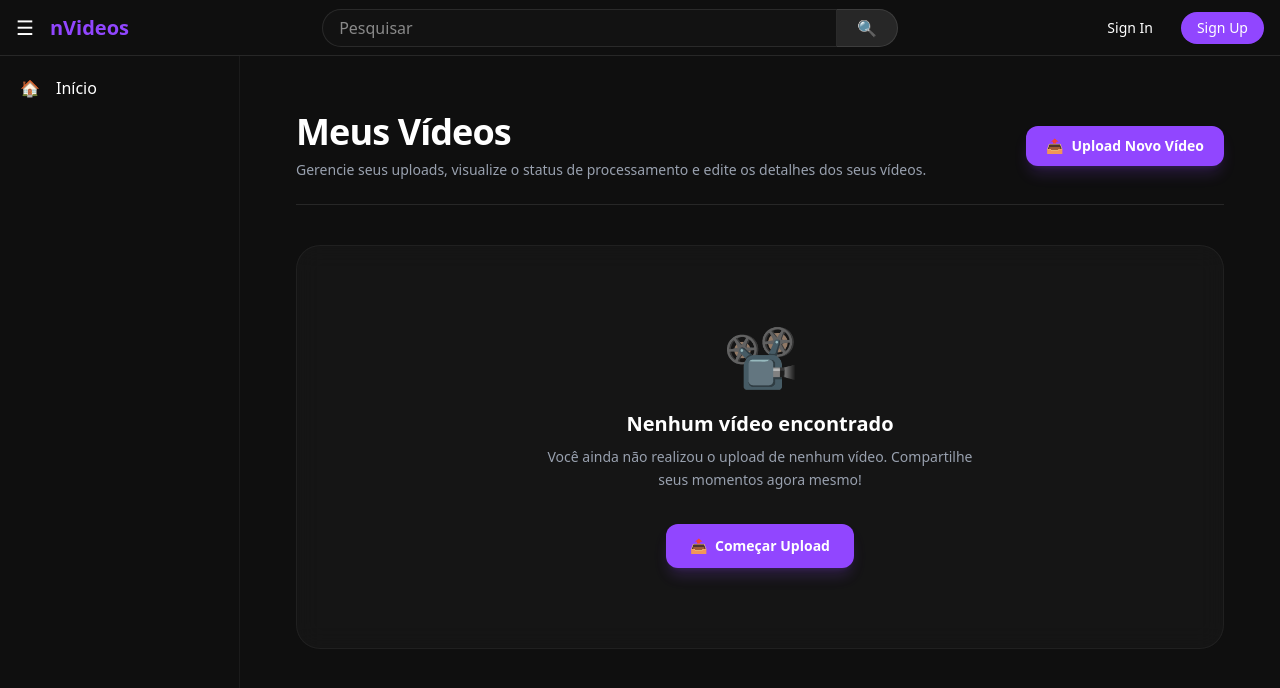
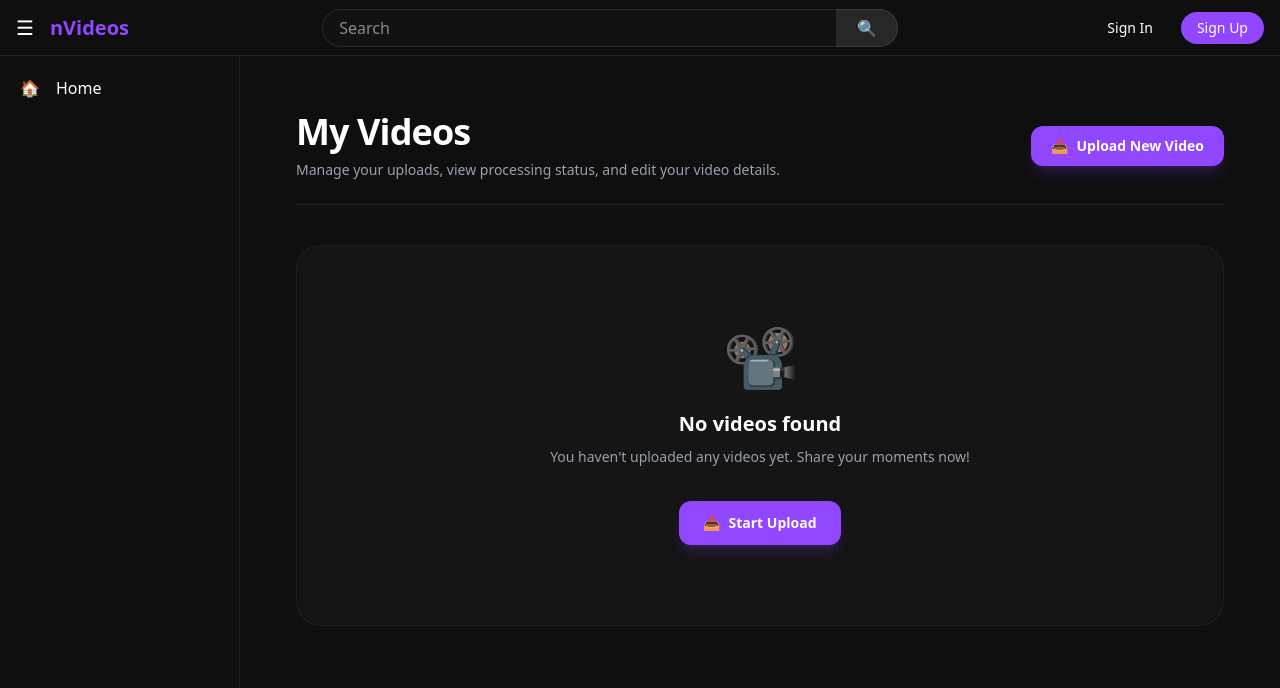
Before and after one commit to bernardopadua/new-videos, a Python web app: template nvideos_web/view/video_details/template/video/video_list.html in a window 1280 px wide. Shown: the top 688 px of the page. Run offline with Jinja, Linux system fonts and the light colour scheme; the template is opened without the code that fills it, so the values that code supplies are empty; style sheets or scripts are compiled from the project's sources.

Commit message:
Translating some texts. Saving WIP.

```diff
--- a/nvideos_web/view/base/template/base/base.html
+++ b/nvideos_web/view/base/template/base/base.html
@@ -1,6 +1,6 @@
 <!-- view/templates/base.html -->
 <!DOCTYPE html>
-<html lang="pt-br">
+<html lang="en">
 
 <head>
     <meta charset="UTF-8">
@@ -19,7 +19,7 @@
             <a href="/" class="text-brand font-bold text-xl">nVideos</a>
         </div>
         <div class="hidden md:flex flex-1 max-w-xl mx-10">
-            <input type="text" placeholder="Pesquisar"
+            <input type="text" placeholder="Search"
                 class="w-full bg-[#121212] border border-white/10 px-4 py-1.5 rounded-l-full focus:border-brand outline-none">
             <button class="bg-white/10 px-5 rounded-r-full border-l-0 border border-white/10">🔍</button>
         </div>
@@ -59,10 +59,10 @@
                     role="menu" aria-orientation="vertical" aria-labelledby="user-menu-button" tabindex="-1">
                     <a href="{{url_for('user_details.user_edit')}}"
                         class="block px-4 py-2 hover:bg-white/5 hover:text-white transition-colors" role="menuitem"
-                        tabindex="-1">Meu perfil</a>
+                        tabindex="-1">My profile</a>
                     <a href="{{url_for('video_details.video_list')}}"
                         class="block px-4 py-2 hover:bg-white/5 hover:text-white transition-colors" role="menuitem"
-                        tabindex="-1">Meus vídeos</a>
+                        tabindex="-1">My videos</a>
                     <a href="{{url_for('video_details.video_detail_create')}}"
                         class="block px-4 py-2 hover:bg-white/5 hover:text-white transition-colors" role="menuitem"
                         tabindex="-1">Upload</a>
@@ -77,7 +77,7 @@
         class="fixed left-0 top-14 w-60 h-full bg-bg-dark p-2 border-r border-white/5 hidden lg:block z-11">
         <div class="flex flex-col gap-1">
             <a href="{{url_for('home.index_home')}}"
-                class="flex items-center gap-4 p-3 hover:bg-white/10 rounded-xl"><span>🏠</span> Início</a>
+                class="flex items-center gap-4 p-3 hover:bg-white/10 rounded-xl"><span>🏠</span> Home</a>
 
             {% if userHasChannel() %}
             <hr class="my-2 border-white/5">
--- a/nvideos_web/view/home/template/home/home.html
+++ b/nvideos_web/view/home/template/home/home.html
@@ -1,6 +1,6 @@
 {% extends "base/base.html" %}
 
-{% block title %}Início - nVideos{% endblock %}
+{% block title %}nVideos{% endblock %}
 
 {% block content %}
 <!-- HOME CONTAINER WITH SPACIOUS PADDING & MAX-WIDTH -->
--- a/nvideos_web/view/video_details/template/video/video_list.html
+++ b/nvideos_web/view/video_details/template/video/video_list.html
@@ -1,6 +1,6 @@
 {% extends "base/base.html" %}
 
-{% block title %}Meus Vídeos - nVideos{% endblock %}
+{% block title %}My Videos - nVideos{% endblock %}
 
 {% block content %}
 <div class="max-w-6xl mx-auto py-8 px-4 sm:px-6 lg:px-8 pb-20">
@@ -8,11 +8,11 @@
     <!-- HEADER -->
     <div class="flex flex-col sm:flex-row items-start sm:items-center justify-between gap-4 border-b border-white/10 pb-6 mb-10">
         <div>
-            <h1 class="text-3xl sm:text-4xl font-extrabold text-white tracking-tight">Meus Vídeos</h1>
-            <p class="text-sm text-gray-400 mt-2">Gerencie seus uploads, visualize o status de processamento e edite os detalhes dos seus vídeos.</p>
+            <h1 class="text-3xl sm:text-4xl font-extrabold text-white tracking-tight">My Videos</h1>
+            <p class="text-sm text-gray-400 mt-2">Manage your uploads, view processing status, and edit your video details.</p>
         </div>
         <a href="{{ url_for('video_details.video_detail_create') }}" class="px-5 py-2.5 text-sm font-semibold text-white bg-brand hover:bg-[#772ce8] rounded-xl transition duration-200 shadow-lg shadow-brand/20 flex items-center gap-2">
-            <span>📤</span> Upload Novo Vídeo
+            <span>📤</span> Upload New Video
         </a>
     </div>
 
@@ -31,10 +31,10 @@
         <!-- EMPTY STATE -->
         <div class="flex flex-col items-center justify-center text-center py-20 px-4 rounded-3xl bg-surface/40 border border-white/5 backdrop-blur-md">
             <span class="text-6xl mb-6 select-none opacity-80">📽️</span>
-            <h2 class="text-xl font-bold text-white mb-2">Nenhum vídeo encontrado</h2>
-            <p class="text-sm text-gray-400 max-w-md mb-8 leading-relaxed">Você ainda não realizou o upload de nenhum vídeo. Compartilhe seus momentos agora mesmo!</p>
+            <h2 class="text-xl font-bold text-white mb-2">No videos found</h2>
+            <p class="text-sm text-gray-400 max-w-md mb-8 leading-relaxed">You haven't uploaded any videos yet. Share your moments now!</p>
             <a href="{{ url_for('video_details.video_detail_create') }}" class="px-6 py-3 text-sm font-semibold text-white bg-brand hover:bg-[#772ce8] rounded-xl transition duration-200 shadow-lg shadow-brand/20 flex items-center gap-2">
-                <span>📤</span> Começar Upload
+                <span>📤</span> Start Upload
             </a>
         </div>
     {% endif %}
```
Also changed, not shown: nvideos_web/view/base/template/base/error.html (+5 -5 lines), nvideos_web/view/home/template/home/user_registration_success.html (+6 -6 lines), nvideos_web/view/video_details/components/VideoList.jsx (+8 -8 lines).
